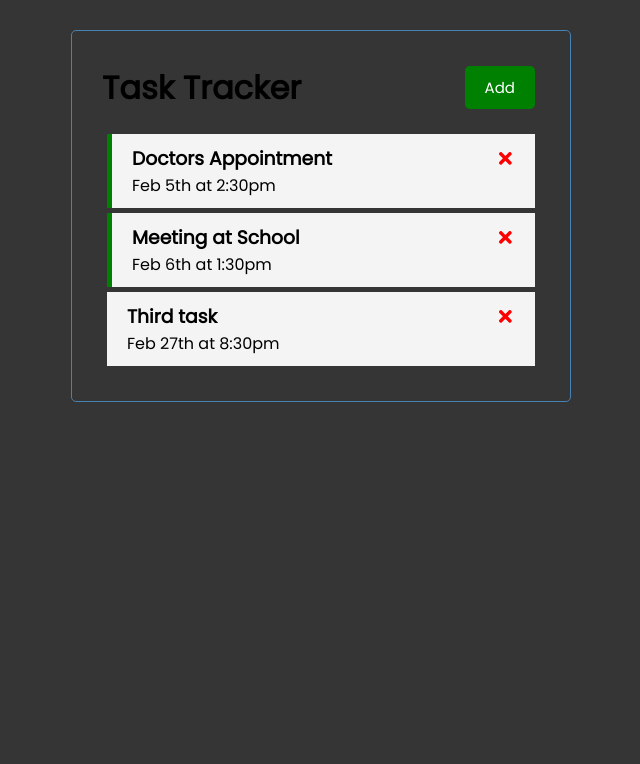
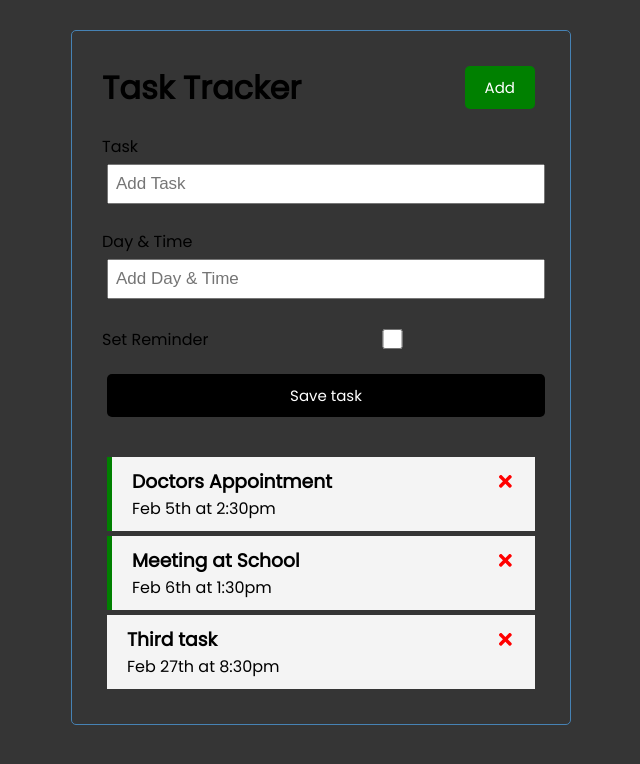
Before and after one commit to philmottin/react-task-tracker, a React (Create React App) app: page / in a window 1280 px wide. Shown: the top 764 px of the page, without its empty margins (319-959 px from the left). Built offline with nearby package versions, Linux system fonts and the light colour scheme.

Commit message:
Add AddTask component
Add addTask method

```diff
--- a/src/App.js
+++ b/src/App.js
@@ -1,6 +1,7 @@
 import { useState } from 'react';
 import Header from './components/Header';
 import Tasks from './components/Tasks';
+import AddTask from './components/AddTask';
 
 function App() {
   const [tasks, setTasks] = useState([
@@ -24,6 +25,15 @@
     },
   ]);
 
+  // Add Task
+  const addTask = (task) => {
+    console.log(task);
+    const id = Math.floor(Math.random() * 10000 + 1);
+    //console.log(id);
+    const newTask = { id, ...task };
+    setTasks([...tasks, newTask]);
+  };
+
   // Delete Task
   const deleteTask = (id) => {
     console.log('Delete: ', id);
@@ -43,6 +53,7 @@
   return (
     <div className='container'>
       <Header />
+      <AddTask onAdd={addTask} />
       {tasks.length > 0 ? (
         <Tasks tasks={tasks} onDelete={deleteTask} onToggle={toggleReminder} />
       ) : (
--- /dev/null
+++ b/src/components/AddTask.js
@@ -0,0 +1,55 @@
+import { useState } from 'react';
+
+const AddTask = ({ onAdd }) => {
+  const [text, setText] = useState('');
+  const [day, setDay] = useState('');
+  const [reminder, setReminder] = useState(false);
+
+  const onSubmit = (e) => {
+    e.preventDefault();
+    if (!text) {
+      alert('Please add a task');
+      return;
+    }
+    onAdd({ text, day, reminder });
+
+    setText('');
+    setDay('');
+    setReminder(false);
+  };
+
+  return (
+    <form className='add-form' onSubmit={onSubmit}>
+      <div className='form-control'>
+        <label>Task</label>
+        <input
+          type='text'
+          placeholder='Add Task'
+          value={text}
+          onChange={(e) => setText(e.target.value)}
+        />
+      </div>
+      <div className='form-control'>
+        <label>Day & Time</label>
+        <input
+          type='text'
+          placeholder='Add Day & Time'
+          value={day}
+          onChange={(e) => setDay(e.target.value)}
+        />
+      </div>
+      <div className='form-control form-control-check'>
+        <label>Set Reminder</label>
+        <input
+          type='checkbox'
+          value={reminder}
+          checked={reminder}
+          onChange={(e) => setReminder(e.currentTarget.checked)}
+        />
+      </div>
+      <input type='submit' value='Save task' className='btn btn-block' />
+    </form>
+  );
+};
+
+export default AddTask;
```
